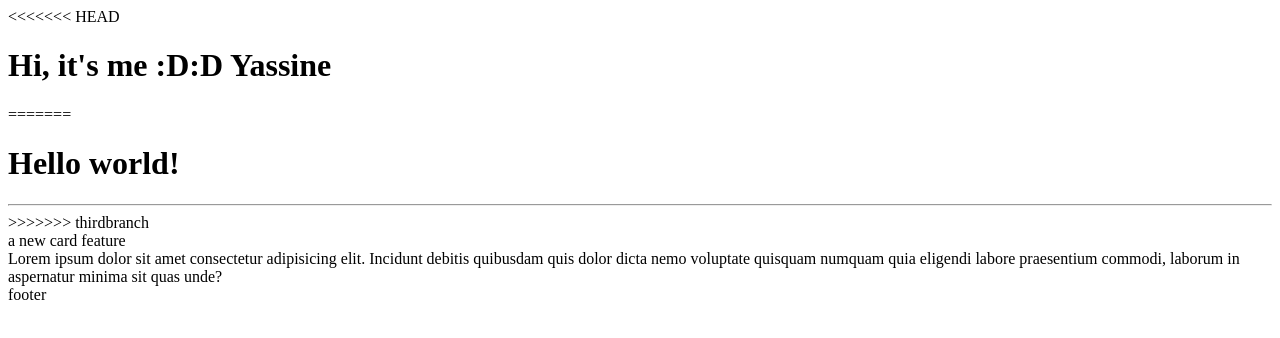
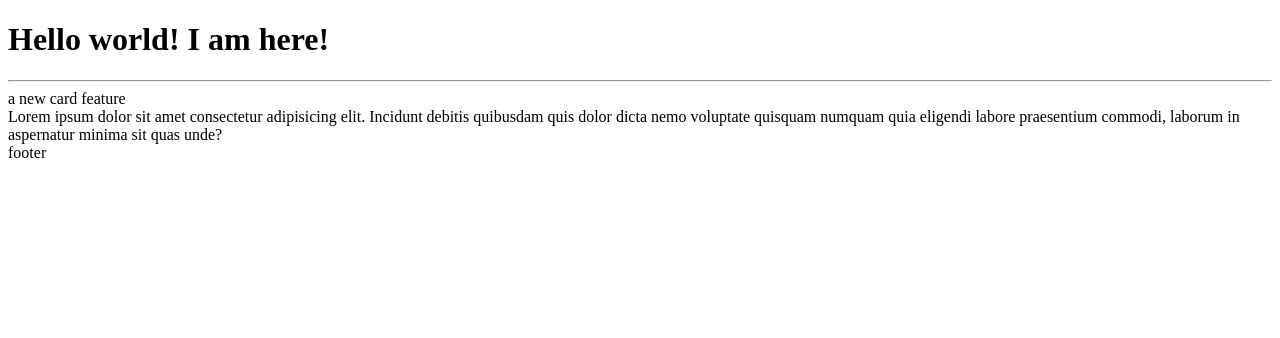
Before and after one commit to yassineenissay72/testdemo, a plain HTML site: page index.html in a window 1280 px wide. Drawn offline with Linux system fonts and the light colour scheme.

Commit message:
added i am here in title in the index html file

```diff
--- a/index.html
+++ b/index.html
@@ -7,12 +7,8 @@
     <title>my-project</title>
 </head>
 <body>
-<<<<<<< HEAD
-    <h1>Hi, it's me :D:D Yassine</h1>
-=======
-    <h1>Hello world!</h1>
+    <h1>Hello world! I am here!</h1>
     <hr />
->>>>>>> thirdbranch
     <div class="card">a new card feature</div>
     <span>Lorem ipsum dolor sit amet consectetur adipisicing elit. Incidunt debitis quibusdam quis dolor dicta nemo voluptate quisquam numquam quia eligendi labore praesentium commodi, laborum in aspernatur minima sit quas unde?</span>
     <footer>footer</footer>
```
